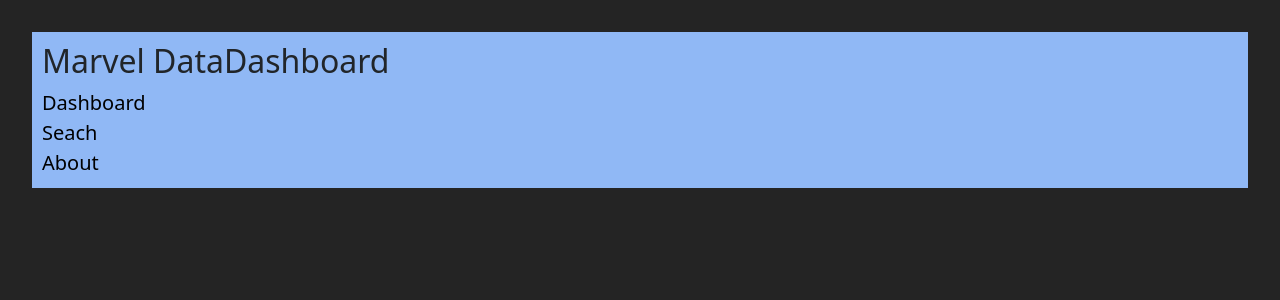
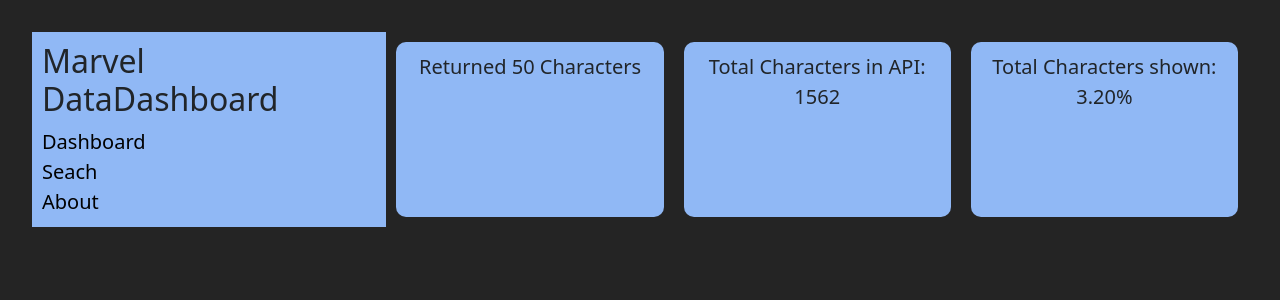
Before and after one commit to St3phy831/DataDashboard, a React (Vite) app: page / in a window 1280 px wide. Shown: the top 300 px of the page. Built offline with nearby package versions, Linux system fonts and the light colour scheme; no server answers.

Commit message:
Created StatCard

```diff
--- a/src/App.css
+++ b/src/App.css
@@ -3,3 +3,12 @@
   margin: 0 auto;
   padding: 2rem;
 }
+
+.App {
+  display: flex;
+}
+
+.Stats {
+  display: flex;
+  justify-content: space-between;
+}
--- a/src/App.jsx
+++ b/src/App.jsx
@@ -1,16 +1,41 @@
-import { useState } from "react";
+import { useEffect, useState } from "react";
 import reactLogo from "./assets/react.svg";
 import viteLogo from "/vite.svg";
 import SideBar from "./components/SideBar";
+import StatCard from "./components/StatCard";
 import "bootstrap/dist/css/bootstrap.min.css";
 import "./App.css";
 
+const API_KEY = import.meta.env.VITE_APP_API_KEY;
+
 function App() {
-  const [count, setCount] = useState(0);
+  const [list, setList] = useState(null);
+
+  useEffect(() => {
+    const fetchCharacters = async () => {
+      const response = await fetch(
+        `http://gateway.marvel.com/v1/public/characters?limit=50&apikey=${API_KEY}`
+      );
+      const json = await response.json();
+      console.log(json);
+      setList(json["data"]["results"]);
+      console.log(list);
+    };
+    fetchCharacters().catch(console.error);
+  }, []);
 
   return (
     <div className="App">
       <SideBar></SideBar>
+      <div className="Stats">
+        <StatCard message="Returned 50 Characters"></StatCard>
+        <StatCard message="Total Characters in API: 1562"></StatCard>
+        <StatCard
+          message={
+            "Total Characters shown: " + ((50 / 1562) * 100).toFixed(2) + "%"
+          }
+        ></StatCard>
+      </div>
     </div>
   );
 }
--- /dev/null
+++ b/src/components/StatCard.css
@@ -0,0 +1,9 @@
+.StatCard {
+  font-size: 20px;
+  padding: 10px;
+  margin: 10px;
+  background-color: rgb(144, 184, 245);
+  width: 50%;
+  text-align: center;
+  border-radius: 10px;
+}
--- /dev/null
+++ b/src/components/StatCard.jsx
@@ -0,0 +1,11 @@
+import "./StatCard.css";
+
+const StatCard = (props) => {
+  return (
+    <div className="StatCard">
+      <p>{props.message}</p>
+    </div>
+  );
+};
+
+export default StatCard;
```
Also changed, not shown: 1 other file (tests, documents, lock files or other folders).
